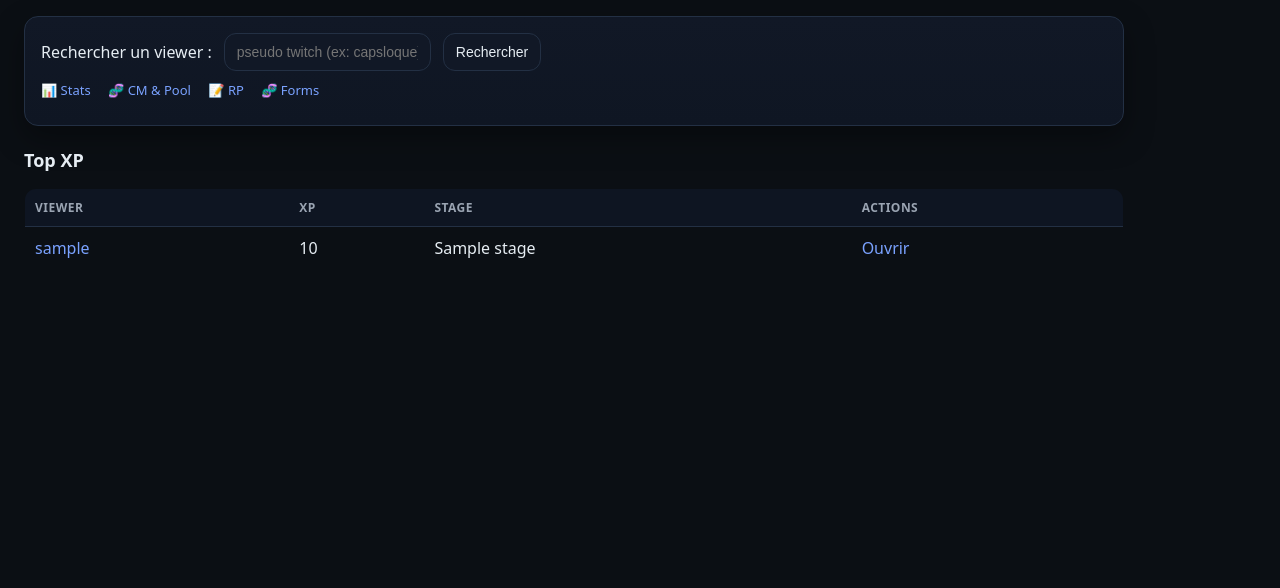
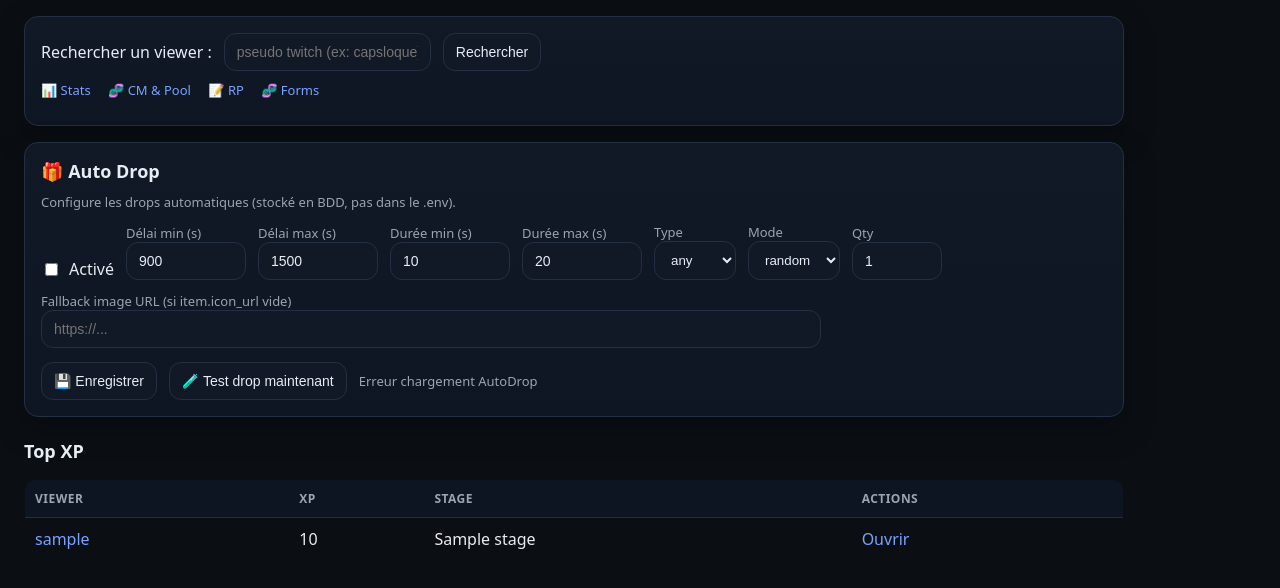
Before and after one commit to Caps-ule/capsmons, a FastAPI app: template api/templates/admin.html in a window 1280 px wide. Shown: the part 86-674 px from the top of the page. Run offline with FastAPI, Linux system fonts and the light colour scheme; the template is opened without the code that fills it: most values are stand-ins (such as "Sample title", 1, 10 or a date in 2020); some libraries are stand-ins or nearby versions.

Commit message:
Admin des auto drop

```diff
--- a/api/main.py
+++ b/api/main.py
@@ -476,6 +476,173 @@
         return int(str(v).strip())
     except Exception:
         return default
+
+
+def kv_get_many(cur, keys: list[str]) -> dict:
+    cur.execute("SELECT key, value FROM kv WHERE key = ANY(%s);", (keys,))
+    rows = cur.fetchall()
+    return {k: v for (k, v) in rows}
+
+@app.get("/admin/autodrop")
+def admin_autodrop(credentials: HTTPBasicCredentials = Depends(security)):
+    require_admin(credentials)
+
+    keys = [
+        "auto_drop_enabled",
+        "auto_drop_min_seconds",
+        "auto_drop_max_seconds",
+        "auto_drop_duration_min_seconds",
+        "auto_drop_duration_max_seconds",
+        "auto_drop_pick_kind",
+        "auto_drop_mode",
+        "auto_drop_ticket_qty",
+        "auto_drop_fallback_media_url",
+    ]
+
+    with get_db() as conn:
+        with conn.cursor() as cur:
+            cfg = kv_get_many(cur, keys)
+
+@app.post("/admin/autodrop/save")
+def admin_autodrop_save(payload: dict, credentials: HTTPBasicCredentials = Depends(security)):
+    require_admin(credentials)
+
+    def s(k, default=""):
+        return str(payload.get(k, default)).strip()
+
+    enabled = "true" if s("enabled","false").lower() in ("1","true","yes","on") else "false"
+
+    def to_int(name, default):
+        try: return int(s(name, str(default)))
+        except: return default
+
+    min_s = max(60, to_int("min_seconds", 900))
+    max_s = max(min_s, to_int("max_seconds", 1500))
+
+    dmin = max(5, to_int("duration_min", 10))
+    dmax = max(dmin, to_int("duration_max", 20))
+
+    kind = s("pick_kind","any").lower()
+    if kind not in ("any","xp","candy","egg"):
+        kind = "any"
+
+    mode = s("mode","random").lower()
+    if mode not in ("random","first"):
+        mode = "random"
+
+    qty = max(1, min(50, to_int("ticket_qty", 1)))
+    fallback = s("fallback_media_url","")
+
+    pairs = [
+        ("auto_drop_enabled", enabled),
+        ("auto_drop_min_seconds", str(min_s)),
+        ("auto_drop_max_seconds", str(max_s)),
+        ("auto_drop_duration_min_seconds", str(dmin)),
+        ("auto_drop_duration_max_seconds", str(dmax)),
+        ("auto_drop_pick_kind", kind),
+        ("auto_drop_mode", mode),
+        ("auto_drop_ticket_qty", str(qty)),
+        ("auto_drop_fallback_media_url", fallback),
+    ]
+
+    with get_db() as conn:
+        with conn.cursor() as cur:
+            cur.executemany("""
+                INSERT INTO kv(key, value) VALUES (%s, %s)
+                ON CONFLICT (key) DO UPDATE
+                SET value=EXCLUDED.value, updated_at=now();
+            """, pairs)
+        conn.commit()
+
+    return {"ok": True}
+import random
+
+@app.post("/admin/autodrop/test")
+def admin_autodrop_test(credentials: HTTPBasicCredentials = Depends(security)):
+    require_admin(credentials)
+
+    keys = [
+        "auto_drop_pick_kind",
+        "auto_drop_mode",
+        "auto_drop_ticket_qty",
+        "auto_drop_duration_min_seconds",
+        "auto_drop_duration_max_seconds",
+        "auto_drop_fallback_media_url",
+    ]
+
+    with get_db() as conn:
+        with conn.cursor() as cur:
+            cfg = kv_get_many(cur, keys)
+
+    pick_kind = (cfg.get("auto_drop_pick_kind") or "any").strip().lower()
+    if pick_kind not in ("any","xp","candy","egg"):
+        pick_kind = "any"
+
+    mode = (cfg.get("auto_drop_mode") or "random").strip().lower()
+    if mode not in ("random","first"):
+        mode = "random"
+
+    qty = int(cfg.get("auto_drop_ticket_qty") or 1)
+    qty = max(1, min(qty, 50))
+
+    dmin = int(cfg.get("auto_drop_duration_min_seconds") or 10)
+    dmax = int(cfg.get("auto_drop_duration_max_seconds") or 20)
+    dmin = max(5, dmin)
+    dmax = max(dmin, dmax)
+    duration = random.randint(dmin, dmax)
+
+    fallback = (cfg.get("auto_drop_fallback_media_url") or "").strip()
+
+    # pick item (pondéré)
+    with get_db() as conn:
+        with conn.cursor() as cur:
+            where = "TRUE"
+            if pick_kind == "xp":
+                where = "xp_gain > 0"
+            elif pick_kind == "candy":
+                where = "happiness_gain > 0"
+            elif pick_kind == "egg":
+                where = "key LIKE 'egg_%'"
+
+            cur.execute(f"""
+                SELECT key, name, COALESCE(icon_url,''), drop_weight
+                FROM items
+                WHERE {where} AND drop_weight > 0
+            """)
+            rows = cur.fetchall()
+
+    if not rows:
+        raise HTTPException(status_code=400, detail="No items for this kind")
+
+    total = sum(int(r[3] or 0) for r in rows)
+    rnd = random.randint(1, max(1, total))
+    acc = 0
+    picked = rows[0]
+    for r in rows:
+        acc += int(r[3] or 0)
+        if rnd <= acc:
+            picked = r
+            break
+
+    item_key, item_name, icon_url, _w = picked
+    media_url = icon_url or fallback
+    if not media_url:
+        raise HTTPException(status_code=400, detail="Picked item has no icon_url and no fallback_media_url")
+
+    # spawn drop
+    payload = {
+        "mode": mode,
+        "title": item_name,
+        "media_url": media_url,
+        "duration_seconds": duration,
+        "xp_bonus": 0,
+        "ticket_key": item_key,
+        "ticket_qty": qty,
+    }
+
+    # appelle ta fonction existante directement
+    out = drop_spawn(payload, x_api_key=os.environ.get("INTERNAL_API_KEY"))
+    return {"ok": True, "picked": {"item_key": item_key, "item_name": item_name, "media_url": media_url}, "drop": out}
 
 # =============================================================================
 # DB init (ne pas dupliquer les tables)
@@ -769,6 +936,86 @@
         return "ok"
 
     return "ok"
+
+@app.get("/internal/settings/autodrop")
+def get_autodrop_settings(x_api_key: str | None = Header(default=None)):
+    require_internal_key(x_api_key)
+
+    keys = [
+        "auto_drop_enabled",
+        "auto_drop_min_seconds",
+        "auto_drop_max_seconds",
+        "auto_drop_duration_min_seconds",
+        "auto_drop_duration_max_seconds",
+        "auto_drop_pick_kind",
+        "auto_drop_mode",
+        "auto_drop_ticket_qty",
+        "auto_drop_fallback_media_url",
+    ]
+
+    with get_db() as conn:
+        with conn.cursor() as cur:
+            cur.execute("SELECT key, value FROM kv WHERE key = ANY(%s);", (keys,))
+            rows = cur.fetchall()
+
+    d = {k: v for (k, v) in rows}
+    return {"ok": True, "settings": d}
+    return {"ok": True, "settings": cfg}
+
+@app.post("/admin/autodrop/save")
+def admin_save_autodrop(payload: dict, credentials: HTTPBasicCredentials = Depends(security)):
+    require_admin(credentials)
+
+    def s(k, default=""):
+        return str(payload.get(k, default)).strip()
+
+    # normalisation + garde-fous
+    enabled = "true" if s("enabled","false").lower() in ("1","true","yes","on") else "false"
+
+    def to_int(name, default):
+        try: return int(s(name, str(default)))
+        except: return default
+
+    min_s = max(60, to_int("min_seconds", 900))
+    max_s = max(min_s, to_int("max_seconds", 1500))
+
+    dmin = max(5, to_int("duration_min", 10))
+    dmax = max(dmin, to_int("duration_max", 20))
+
+    kind = s("pick_kind","any").lower()
+    if kind not in ("any","xp","candy"):
+        kind = "any"
+
+    mode = s("mode","random").lower()
+    if mode not in ("first","random"):
+        mode = "random"
+
+    qty = max(1, min(50, to_int("ticket_qty", 1)))
+    fallback = s("fallback_media_url","")
+
+    pairs = [
+        ("auto_drop_enabled", enabled),
+        ("auto_drop_min_seconds", str(min_s)),
+        ("auto_drop_max_seconds", str(max_s)),
+        ("auto_drop_duration_min_seconds", str(dmin)),
+        ("auto_drop_duration_max_seconds", str(dmax)),
+        ("auto_drop_pick_kind", kind),
+        ("auto_drop_mode", mode),
+        ("auto_drop_ticket_qty", str(qty)),
+        ("auto_drop_fallback_media_url", fallback),
+    ]
+
+    with get_db() as conn:
+        with conn.cursor() as cur:
+            cur.executemany("""
+                INSERT INTO kv(key, value) VALUES (%s, %s)
+                ON CONFLICT (key) DO UPDATE
+                SET value=EXCLUDED.value, updated_at=now();
+            """, pairs)
+        conn.commit()
+
+    return {"ok": True}
+
 
 # =============================================================================
 # BONHEUR
--- a/api/templates/admin.html
+++ b/api/templates/admin.html
@@ -198,6 +198,73 @@
     </div>
   </div>
 
+  <div class="card">
+  <h2 style="margin:0 0 10px;">🎁 Auto Drop</h2>
+  <div class="muted" style="margin-bottom:12px;">
+    Configure les drops automatiques (stocké en BDD, pas dans le .env).
+  </div>
+
+  <div class="row" style="align-items:flex-end;">
+    <label class="row" style="gap:8px;">
+      <input type="checkbox" id="ad_enabled">
+      <span>Activé</span>
+    </label>
+
+    <div>
+      <div class="muted">Délai min (s)</div>
+      <input id="ad_min" type="number" min="60" value="900" style="width:120px">
+    </div>
+    <div>
+      <div class="muted">Délai max (s)</div>
+      <input id="ad_max" type="number" min="60" value="1500" style="width:120px">
+    </div>
+
+    <div>
+      <div class="muted">Durée min (s)</div>
+      <input id="ad_dmin" type="number" min="5" value="10" style="width:120px">
+    </div>
+    <div>
+      <div class="muted">Durée max (s)</div>
+      <input id="ad_dmax" type="number" min="5" value="20" style="width:120px">
+    </div>
+
+    <div>
+      <div class="muted">Type</div>
+      <select id="ad_kind" style="padding:10px 12px;border-radius:12px;border:1px solid var(--border);background:var(--panel);color:var(--text);">
+        <option value="any">any</option>
+        <option value="xp">xp</option>
+        <option value="candy">candy</option>
+        <option value="egg">egg</option>
+      </select>
+    </div>
+
+    <div>
+      <div class="muted">Mode</div>
+      <select id="ad_mode" style="padding:10px 12px;border-radius:12px;border:1px solid var(--border);background:var(--panel);color:var(--text);">
+        <option value="random">random</option>
+        <option value="first">first</option>
+      </select>
+    </div>
+
+    <div>
+      <div class="muted">Qty</div>
+      <input id="ad_qty" type="number" min="1" max="50" value="1" style="width:90px">
+    </div>
+  </div>
+
+  <div style="margin-top:12px;">
+    <div class="muted">Fallback image URL (si item.icon_url vide)</div>
+    <input id="ad_fallback" type="text" placeholder="https://..." style="width:100%;max-width:780px">
+  </div>
+
+  <div class="row" style="margin-top:14px;">
+    <button onclick="saveAutoDrop()">💾 Enregistrer</button>
+    <button onclick="testAutoDrop()">🧪 Test drop maintenant</button>
+    <span id="ad_status" class="muted"></span>
+  </div>
+</div>
+
+
   <h2>Top XP</h2>
   <table>
     <thead>
@@ -250,6 +317,67 @@
   if(!r.ok) alert(JSON.stringify(j));
   else location.reload();
 }
+
+
+async function loadAutoDrop(){
+  const el = (id)=>document.getElementById(id);
+  const r = await fetch('/admin/autodrop');
+  const j = await r.json();
+  if(!r.ok){ el('ad_status').textContent = "Erreur chargement AutoDrop"; return; }
+
+  const s = j.settings || {};
+  el('ad_enabled').checked = (String(s.auto_drop_enabled||"false") === "true");
+  el('ad_min').value = s.auto_drop_min_seconds || 900;
+  el('ad_max').value = s.auto_drop_max_seconds || 1500;
+  el('ad_dmin').value = s.auto_drop_duration_min_seconds || 10;
+  el('ad_dmax').value = s.auto_drop_duration_max_seconds || 20;
+  el('ad_kind').value = s.auto_drop_pick_kind || "any";
+  el('ad_mode').value = s.auto_drop_mode || "random";
+  el('ad_qty').value = s.auto_drop_ticket_qty || 1;
+  el('ad_fallback').value = s.auto_drop_fallback_media_url || "";
+  el('ad_status').textContent = "";
+}
+
+async function saveAutoDrop(){
+  const el = (id)=>document.getElementById(id);
+
+  const payload = {
+    enabled: el('ad_enabled').checked,
+    min_seconds: el('ad_min').value,
+    max_seconds: el('ad_max').value,
+    duration_min: el('ad_dmin').value,
+    duration_max: el('ad_dmax').value,
+    pick_kind: el('ad_kind').value,
+    mode: el('ad_mode').value,
+    ticket_qty: el('ad_qty').value,
+    fallback_media_url: el('ad_fallback').value
+  };
+
+  const r = await fetch('/admin/autodrop/save', {
+    method:'POST',
+    headers:{'Content-Type':'application/json'},
+    body: JSON.stringify(payload)
+  });
+  const j = await r.json();
+  el('ad_status').textContent = r.ok ? "✅ Enregistré" : ("⛔ " + JSON.stringify(j));
+}
+
+async function testAutoDrop(){
+  const el = (id)=>document.getElementById(id);
+  el('ad_status').textContent = "Test...";
+  const r = await fetch('/admin/autodrop/test', {method:'POST'});
+  const j = await r.json();
+  if(!r.ok){
+    el('ad_status').textContent = "⛔ " + JSON.stringify(j);
+    return;
+  }
+  const p = j.picked || {};
+  el('ad_status').textContent = `✅ Drop lancé: ${p.item_name || p.item_key || "?"}`;
+}
+
+loadAutoDrop();
+
+
   </script>
 </body>
 </html>
```
Also changed, not shown: bot/bot.py (+31 -1 lines).
